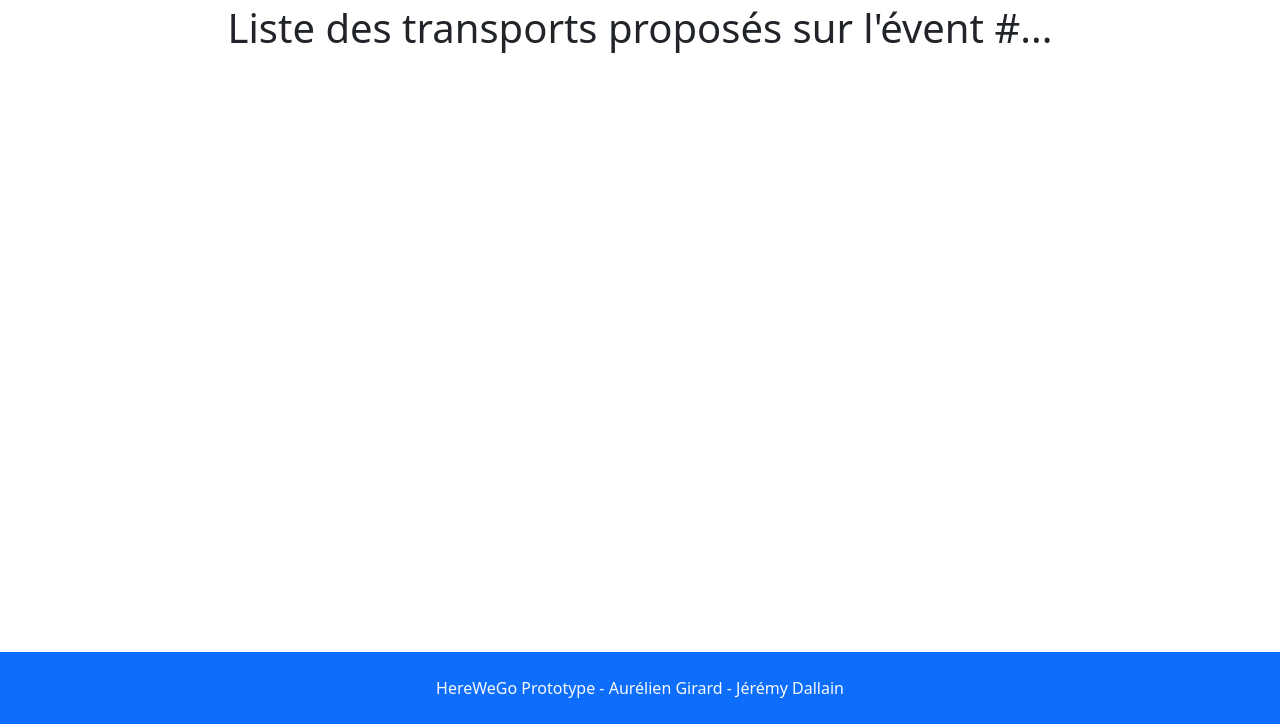
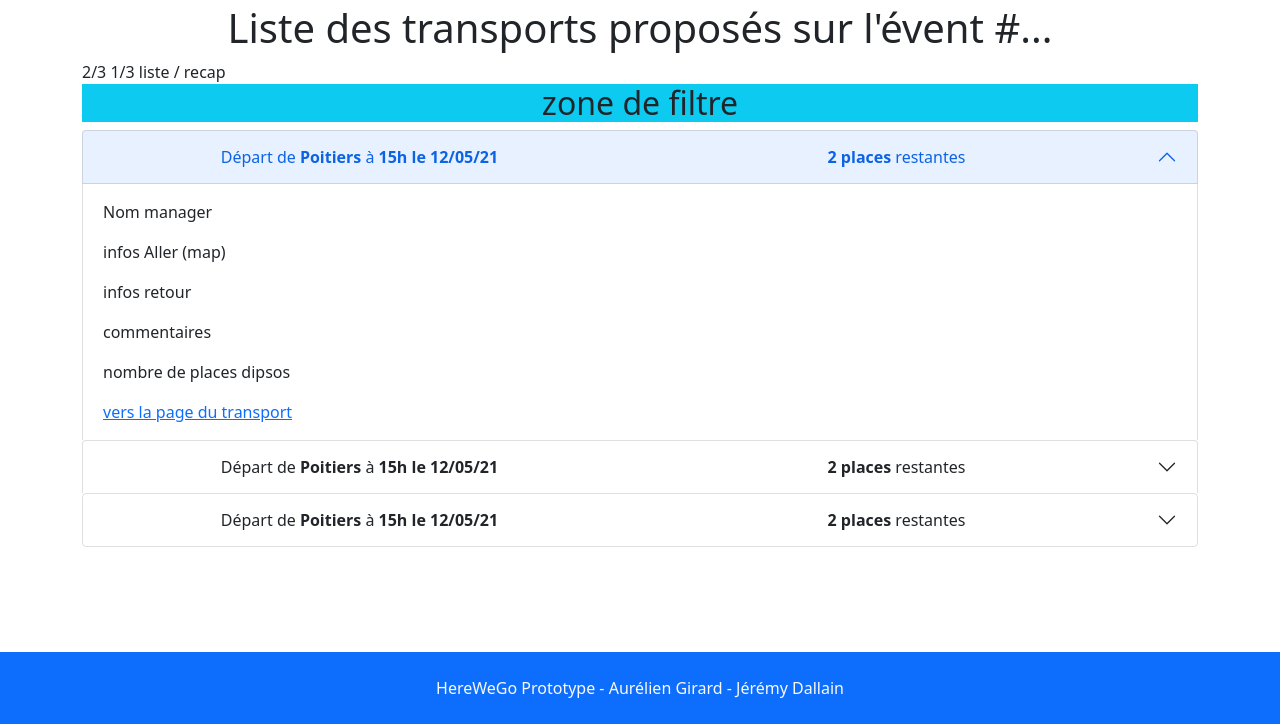
Before and after one commit to MrAuGIR/HerewegoPrototype, a PHP site: page /page-transports-event.php in a window 1280 px wide. Shown: the part 76-800 px from the top of the page. Run offline with PHP 8.4, Linux system fonts and the light colour scheme; some libraries are stand-ins or nearby versions.

Commit message:
transport test

```diff
--- a/page-transports-event.php
+++ b/page-transports-event.php
@@ -5,7 +5,80 @@ require_once 'commons/header.php';
 ?>
 <!-- DEBUT CONTENU DE LA PAGE -->
 
+2/3 1/3
+liste / recap
 
+
+<div class="w-100 bg-info text-center">
+    <h2>zone de filtre</h2>
+</div>
+
+<div class="accordion" id="accordionExample">
+  <div class="accordion-item">
+    <h2 class="accordion-header" id="headingOne">
+        <button class="accordion-button" type="button" data-bs-toggle="collapse" data-bs-target="#collapseOne" aria-expanded="true" aria-controls="collapseOne">
+            <div class="row w-100">
+                <div class="col-6">Départ de <strong>Poitiers</strong> à <strong>15h le 12/05/21</strong></div>
+                <div class="col-6"><strong>2 places</strong> restantes</div>
+            </div>
+        </button>
+    </h2>
+    <div id="collapseOne" class="accordion-collapse collapse show" aria-labelledby="headingOne" data-bs-parent="#accordionExample">
+      <div class="accordion-body">
+        <p>Nom manager</p>
+        <p>infos Aller (map)</p>
+        <p>infos retour</p>
+        <p>commentaires</p>
+        <p>nombre de places dipsos</p>
+        <a href="page-selected-transport.php">vers la page du transport</a>
+      </div>
+    </div>
+  </div>
+<div class="accordion" id="accordionExample">
+  <div class="accordion-item">
+    <h2 class="accordion-header" id="headingTwo">
+        <button class="accordion-button collapsed" type="button" data-bs-toggle="collapse" data-bs-target="#collapseTwo" aria-expanded="false" aria-controls="collapseTwo">
+            <div class="row w-100">
+                <div class="col-6">Départ de <strong>Poitiers</strong> à <strong>15h le 12/05/21</strong></div>
+                <div class="col-6"><strong>2 places</strong> restantes</div>
+            </div>
+        </button>
+    </h2>
+    <div id="collapseTwo" class="accordion-collapse collapse" aria-labelledby="headingTwo" data-bs-parent="#accordionExample">
+      <div class="accordion-body">
+        <p>Nom manager</p>
+        <p>infos Aller (map)</p>
+        <p>infos retour</p>
+        <p>commentaires</p>
+        <p>nombre de places dipsos</p>
+        <a href="page-selected-transport.php">vers la page du transport</a>
+      </div>
+    </div>
+  </div>
+<div class="accordion" id="accordionExample">
+  <div class="accordion-item">
+    <h2 class="accordion-header" id="headingThree">
+        <button class="accordion-button collapsed" type="button" data-bs-toggle="collapse" data-bs-target="#collapseThree" aria-expanded="false" aria-controls="collapseThree">
+            <div class="row w-100">
+                <div class="col-6">Départ de <strong>Poitiers</strong> à <strong>15h le 12/05/21</strong></div>
+                <div class="col-6"><strong>2 places</strong> restantes</div>
+            </div>
+        </button>
+    </h2>
+    <div id="collapseThree" class="accordion-collapse collapse" aria-labelledby="headingThree" data-bs-parent="#accordionExample">
+      <div class="accordion-body">
+        <p>Nom manager</p>
+        <p>infos Aller (map)</p>
+        <p>infos retour</p>
+        <p>commentaires</p>
+        <p>nombre de places dipsos</p>
+        <a href="page-selected-transport.php">vers la page du transport</a>
+      </div>
+    </div>
+  </div>
+
+
+</div>
 
 <!-- FIN CONTENU DE LA PAGE -->
 <?php
```
